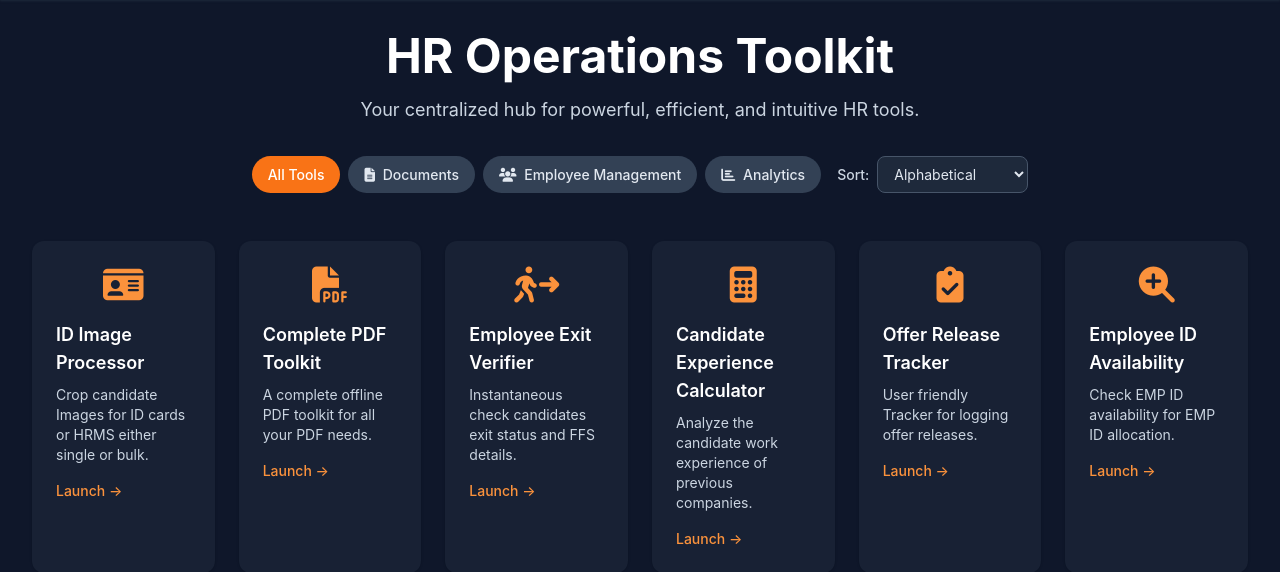
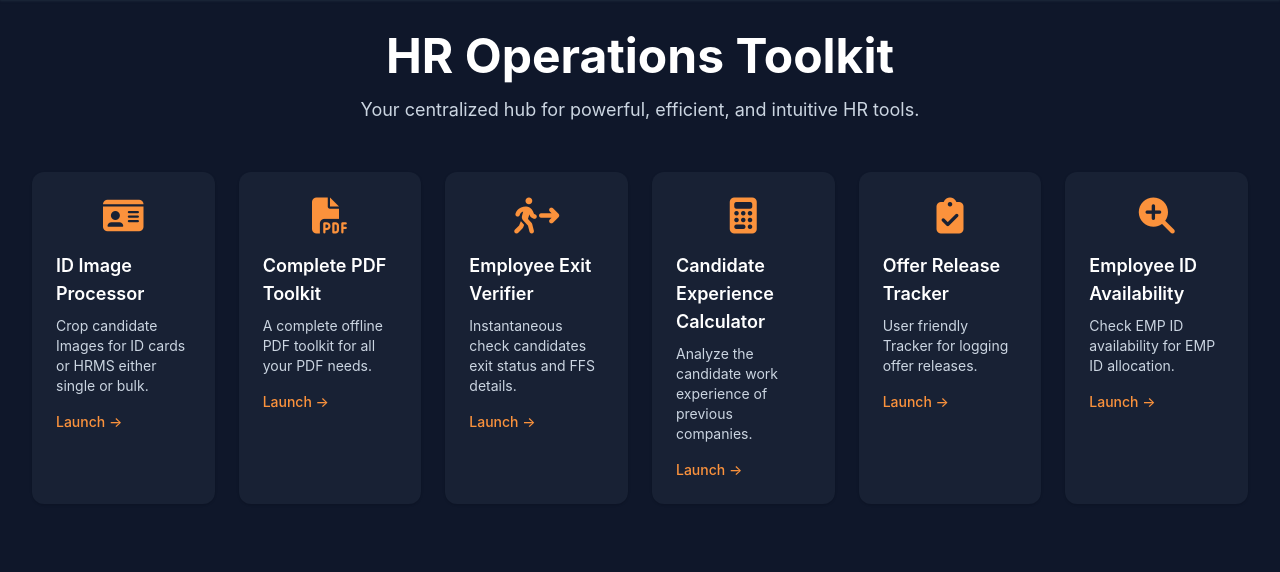
Before and after one commit to SrinivasSelvaraj/247-HR_OPS_Tools, a Flask app: page / in a window 1280 px wide. Shown: the part 64-636 px from the top of the page. Run offline with Flask 3, Linux system fonts and the light colour scheme; some libraries are stand-ins or nearby versions; some web fonts are replaced.

Commit message:
Fix remaining UI, PDF toolkit, procfile and templates

```diff
--- a/templates/id verifire.html
+++ b/templates/id verifire.html
@@ -68,7 +68,7 @@
 
                 <div id="panel-config" class="hidden">
             <div class="p-4 bg-slate-50 dark:bg-slate-800 rounded border mb-4">
-                <h3 class="font-semibold mb-2">Upload new employee data</h3>
+                <h3 class="font-semibold mb-2">Upload znew employee data</h3>
                 <p class="text-sm text-slate-600 dark:text-slate-300">Upload an Excel (.xlsx/.xls) or CSV file to replace the current dataset. The file will be converted to Parquet for faster processing.</p>
                 <div class="mt-3 flex gap-2">
                     <input id="data-file" type="file" accept=".xlsx,.xls,.csv" />
--- a/templates/index.html
+++ b/templates/index.html
@@ -8,33 +8,6 @@
 	<p class="mt-4 text-lg text-slate-300 max-w-2xl mx-auto animate-fade-in" style="animation-delay: 0.1s;">
 		Your centralized hub for powerful, efficient, and intuitive HR tools.
 	</p>
-
-	<!-- Filter and Sort Controls -->
-	<div class="mt-8 flex flex-wrap justify-center gap-4 animate-fade-in" style="animation-delay: 0.2s;">
-		<div class="flex flex-wrap gap-2" id="category-filters">
-			<button class="category-filter px-4 py-2 rounded-full text-sm font-medium bg-orange-500 text-white" data-category="all">
-				All Tools
-			</button>
-			<button class="category-filter px-4 py-2 rounded-full text-sm font-medium bg-slate-700 text-slate-200 hover:bg-slate-600" data-category="document">
-				<i class="fas fa-file-alt mr-1"></i> Documents
-			</button>
-			<button class="category-filter px-4 py-2 rounded-full text-sm font-medium bg-slate-700 text-slate-200 hover:bg-slate-600" data-category="employee">
-				<i class="fas fa-users mr-1"></i> Employee Management
-			</button>
-			<button class="category-filter px-4 py-2 rounded-full text-sm font-medium bg-slate-700 text-slate-200 hover:bg-slate-600" data-category="analytics">
-				<i class="fas fa-chart-bar mr-1"></i> Analytics
-			</button>
-		</div>
-
-		<div class="flex items-center gap-2">
-			<label class="text-sm font-medium text-slate-300">Sort:</label>
-			<select id="sort-select" class="px-3 py-2 text-sm bg-slate-800 border border-slate-600 rounded-lg text-slate-200 focus:ring-orange-500">
-				<option value="name">Alphabetical</option>
-				<option value="popular">Most Used</option>
-				<option value="recent">Recently Added</option>
-			</select>
-		</div>
-	</div>
 </div>
 
 <!-- Tools Grid -->
--- a/tools/offer_tracker.py
+++ b/tools/offer_tracker.py
@@ -23,10 +23,11 @@ def add_offer():
         return jsonify(error='Duplicate IC No found'), 409
 
     offer = {
-        'id': len(offers_db) + 1,
+        'Sl No': len(offers_db) + 1,
         'candidate_ic': ic,
         'candidate_name': request.form['candidate_name'],
         'program': request.form['program'],
+        'DOJ': request.form['DOJ'],
         'education': request.form['education'],
         'experience': request.form['experience'],
         'offered_salary': request.form['offered_salary'],
```
Also changed, not shown: id_processor_frontend.html (+7 -4 lines), templates/tools/offer_tracker.html (+7 -0 lines), app.py (line endings or trailing spaces), 1 other file.
